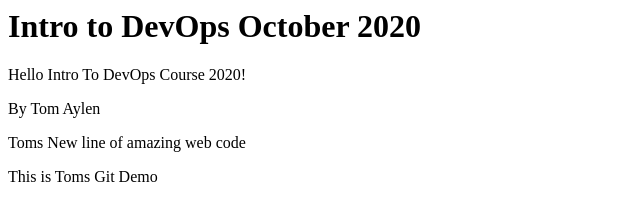
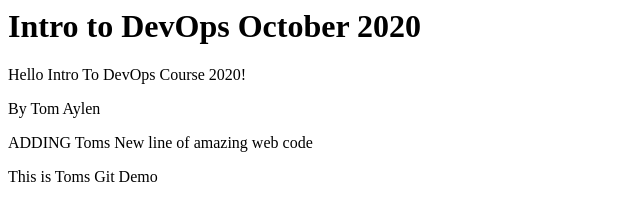
Before and after one commit to TomAylen/HelloNatives, a plain HTML site: page index.html in a window 1280 px wide. Shown: the full height of the page, 0-640 px from the left. Drawn offline with Linux system fonts and the light colour scheme.

Commit message:
Update index.html
Changing code and committing to a new branch

```diff
--- a/index.html
+++ b/index.html
@@ -4,7 +4,7 @@
 <h1> Intro to DevOps October 2020 </h1>
   <p> Hello Intro To DevOps Course 2020! </p>
   <p> By Tom Aylen </p>
-  <p> Toms New line of amazing web code </p>
+  <p> ADDING Toms New line of amazing web code </p>
   <p> This is Toms Git Demo</p>
 </body>
 </html>
```
